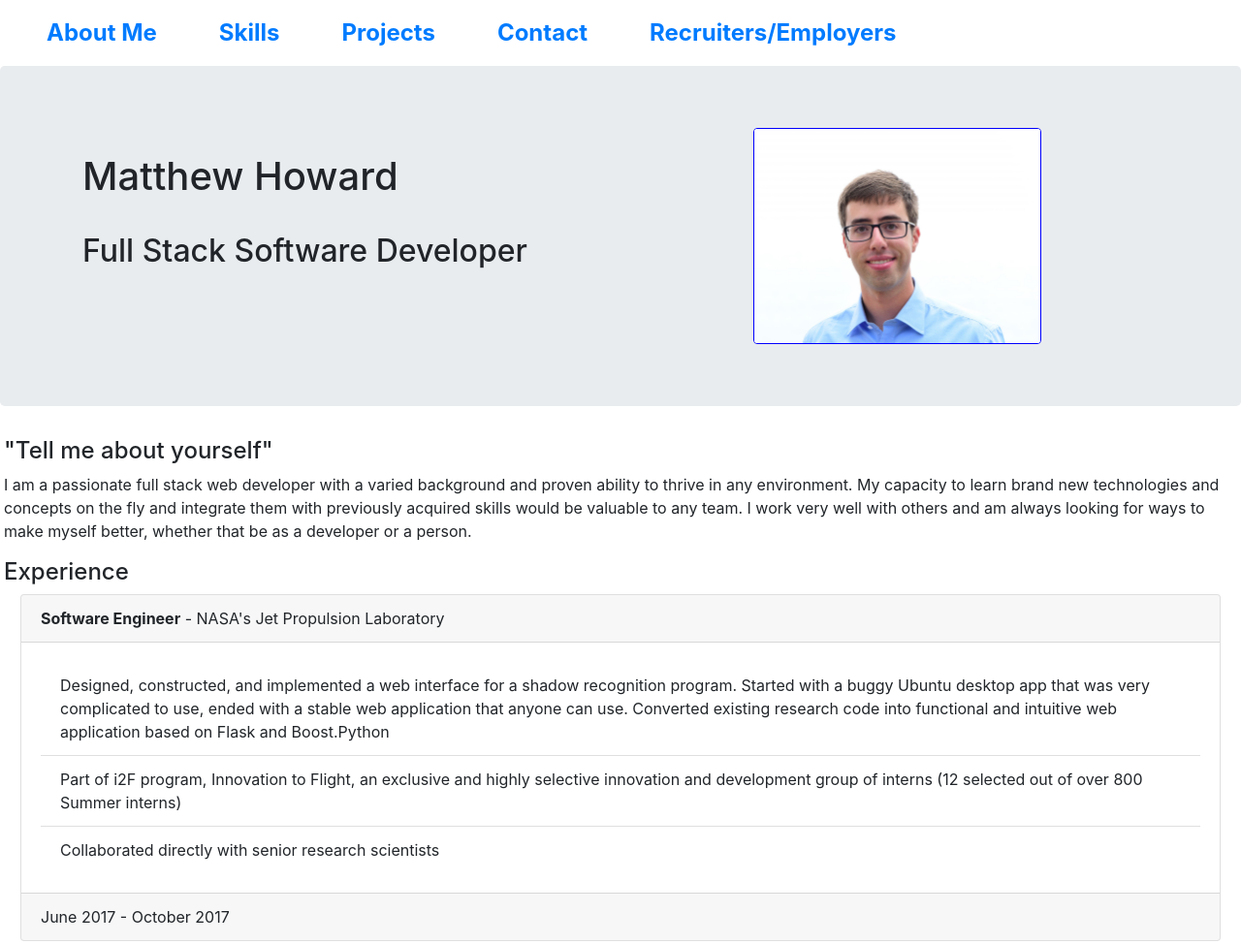
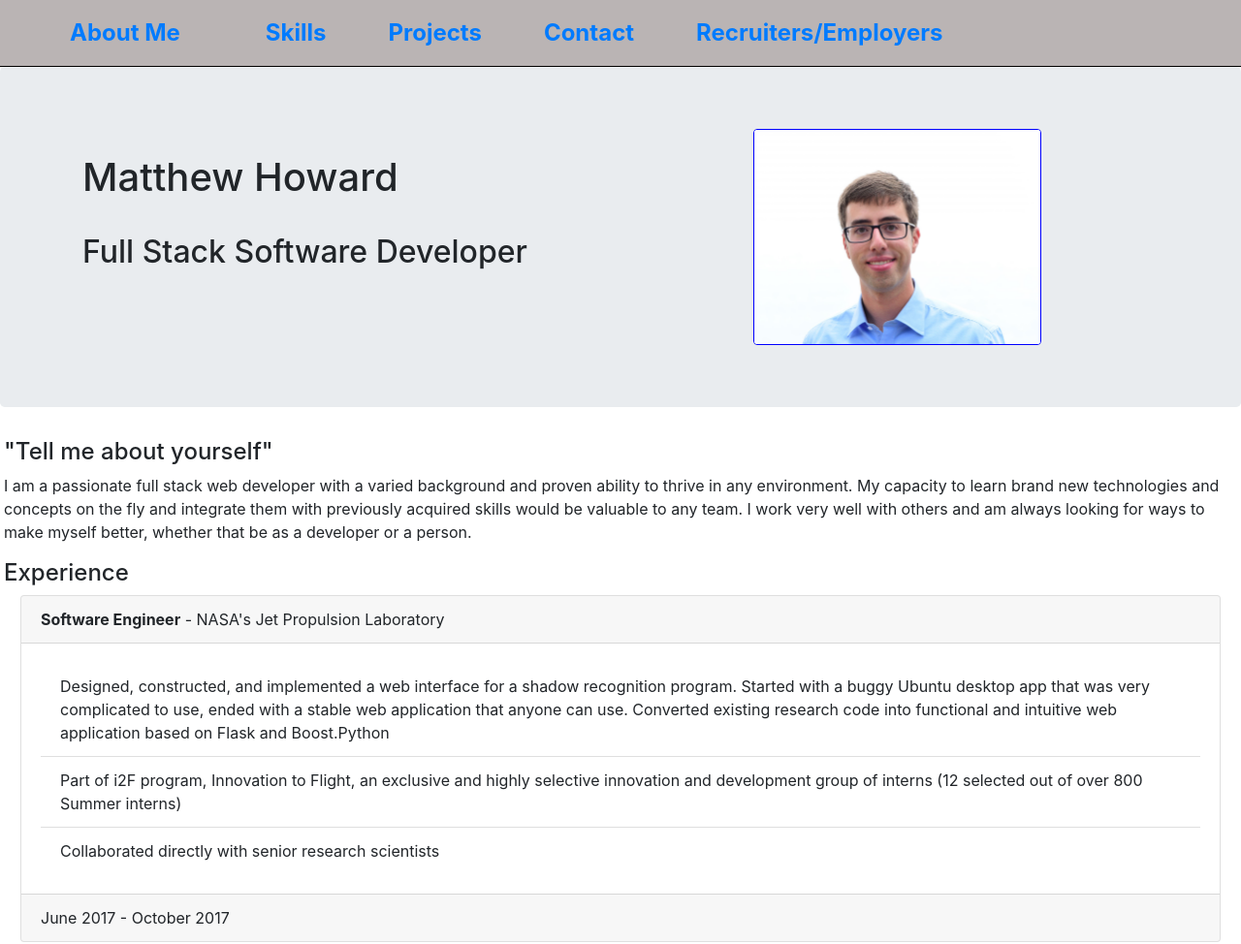
Before and after one commit to poweredhoward/portfolio, a plain HTML site: page index.html in a window 1280 px wide. Shown: the top 974 px of the page at 97% size. Drawn offline with nearby package versions, Linux system fonts and the light colour scheme.

Commit message:
Better navbar

```diff
--- a/index.html
+++ b/index.html
@@ -19,7 +19,7 @@
 </head>
 <body>
 
-    <nav class="navbar navbar-expand-lg">
+    <nav class="navbar navbar-expand-lg sticky-top" id="nav">
             <button class="navbar-toggler" type="button" data-toggle="collapse" data-target="#navbarNav" aria-controls="navbarNav" aria-expanded="false" aria-label="Toggle navigation">
                 <span class="navbar-toggler-icon">
                     <img src="assets/images/menu.png" id="menu">
@@ -27,7 +27,7 @@
             </button>
         <div class="collapse navbar-collapse" id="navbarNav">
             <ul class="navbar-nav" >
-                <li class="nav-item mx-4 active" id="li-about"><a class="nav-link" href="index.html">About Me</a></li>
+                <li class="nav-item mx-5 active" id="li-about"><a class="nav-link" href="index.html">About Me</a></li>
                 <li class="nav-item mx-4" id="li-skills"><a class="nav-link" href="skills.html">Skills</a></li>
                 <li class="nav-item mx-4" id="li-projects"><a class="nav-link" href="projects.html">Projects</a></li>
                 <li class="nav-item mx-4" id="li-contact"><a class="nav-link" href="contact.html">Contact</a></li>
```
